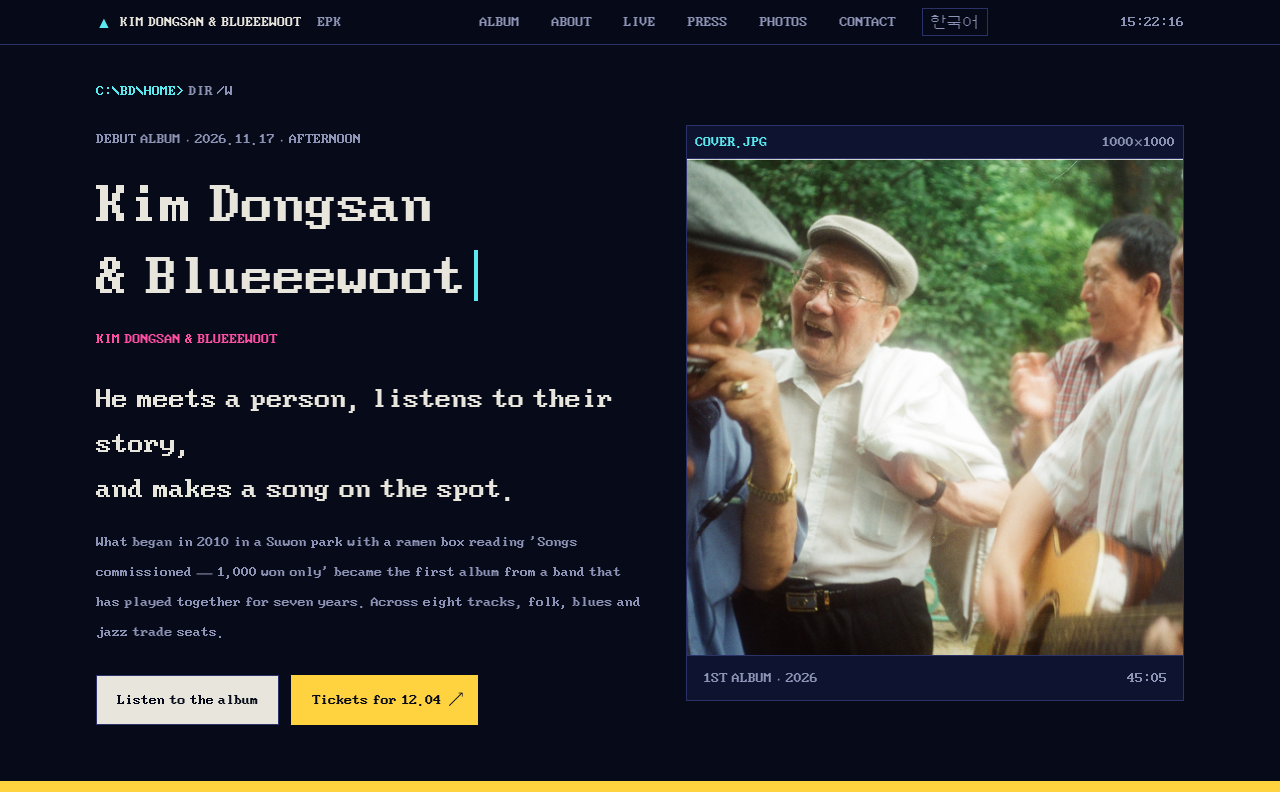
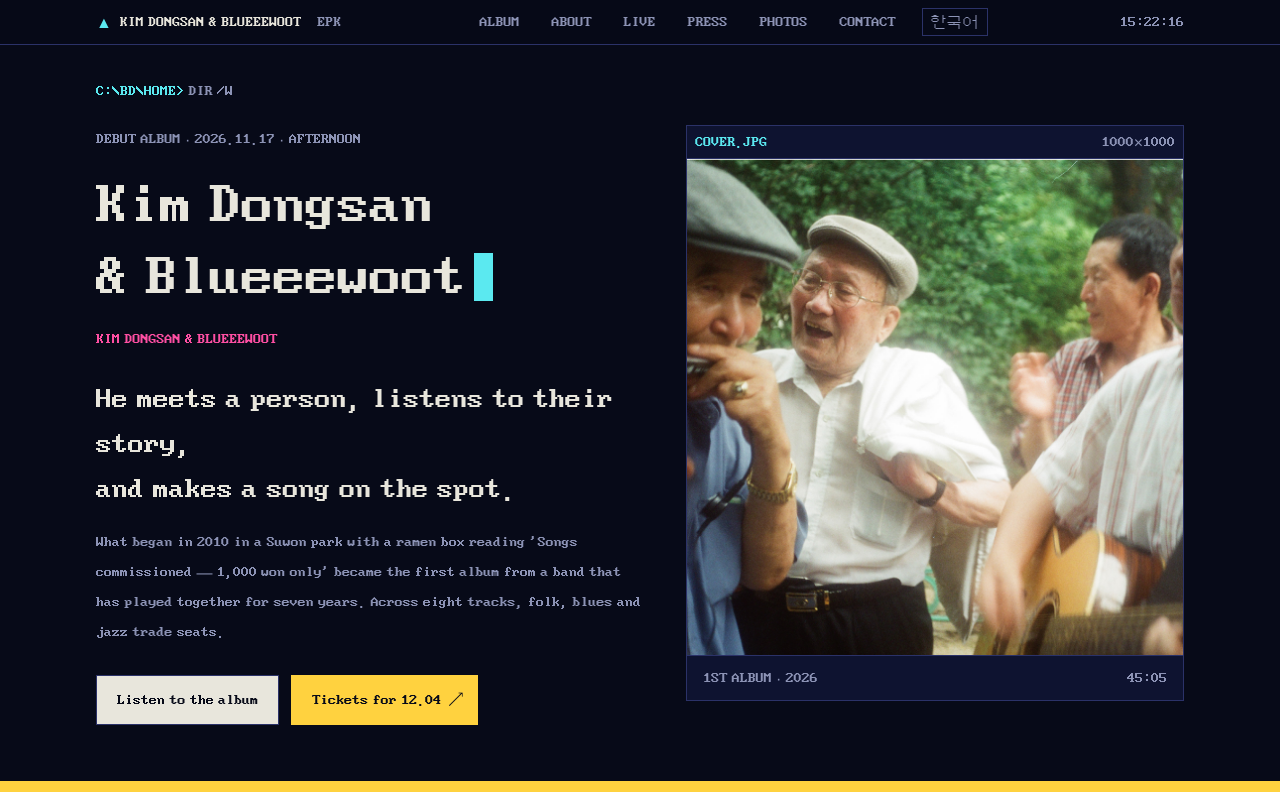
Before and after one commit to hwangtab/kimdongsan, a Next.js app: page /en in a window 1280 px wide. Shown: the top 792 px of the page. Built offline with nearby package versions, Linux system fonts and the light colour scheme.

Commit message:
fix(type): 히어로 커서를 도스 블록으로 (0.3em × 0.75em)
0.06em 얇은 막대는 텍스트 캐럿이라 도스·PC통신 느낌이 사라졌다.
글자 한 칸을 채우는 세로 블록으로 되돌려, 64px 제목에서 약 19×48px의
도스 블록 커서 비율로 만든다.

```diff
--- a/app/globals.css
+++ b/app/globals.css
@@ -191,8 +191,8 @@
 
   .cursor {
     display: inline-block;
-    width: 0.06em;
-    height: 0.8em;
+    width: 0.3em;
+    height: 0.75em;
     background: var(--signal);
     animation: blink 1.06s steps(1, end) infinite;
   }
```
